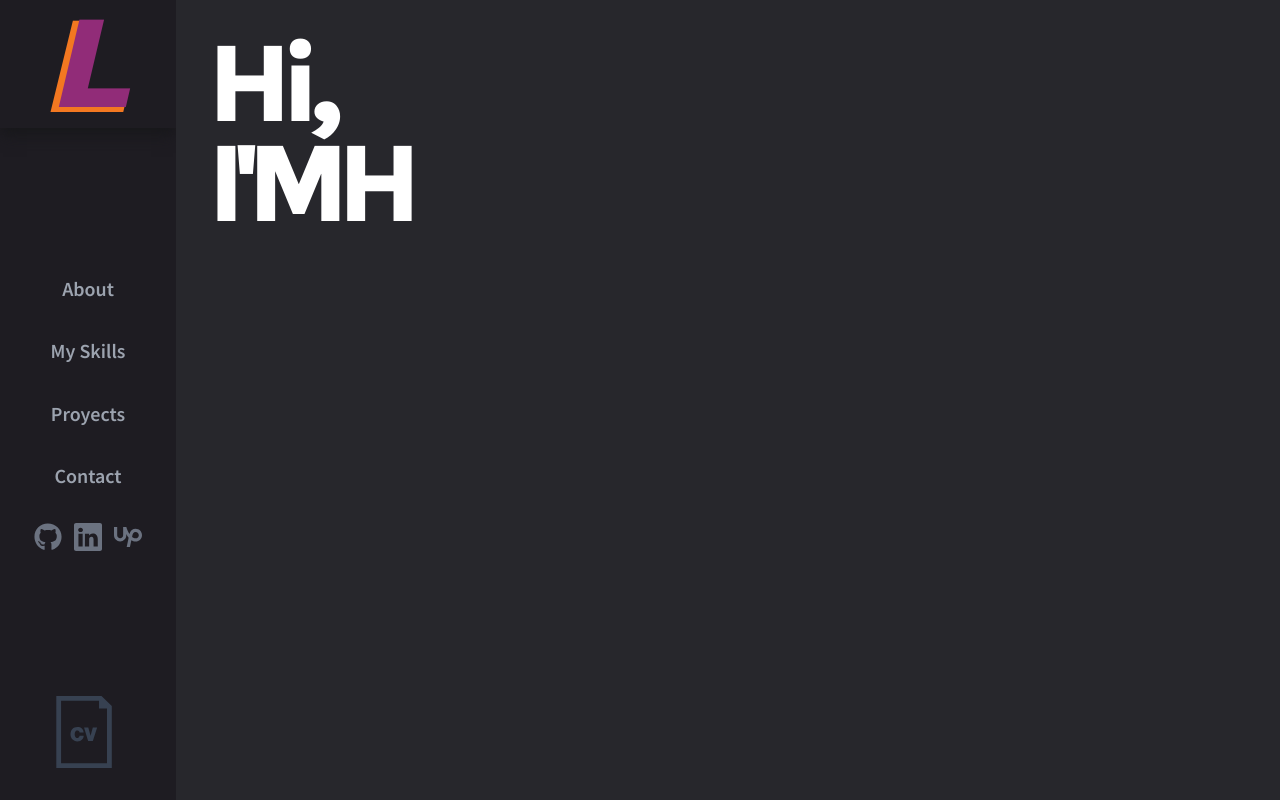
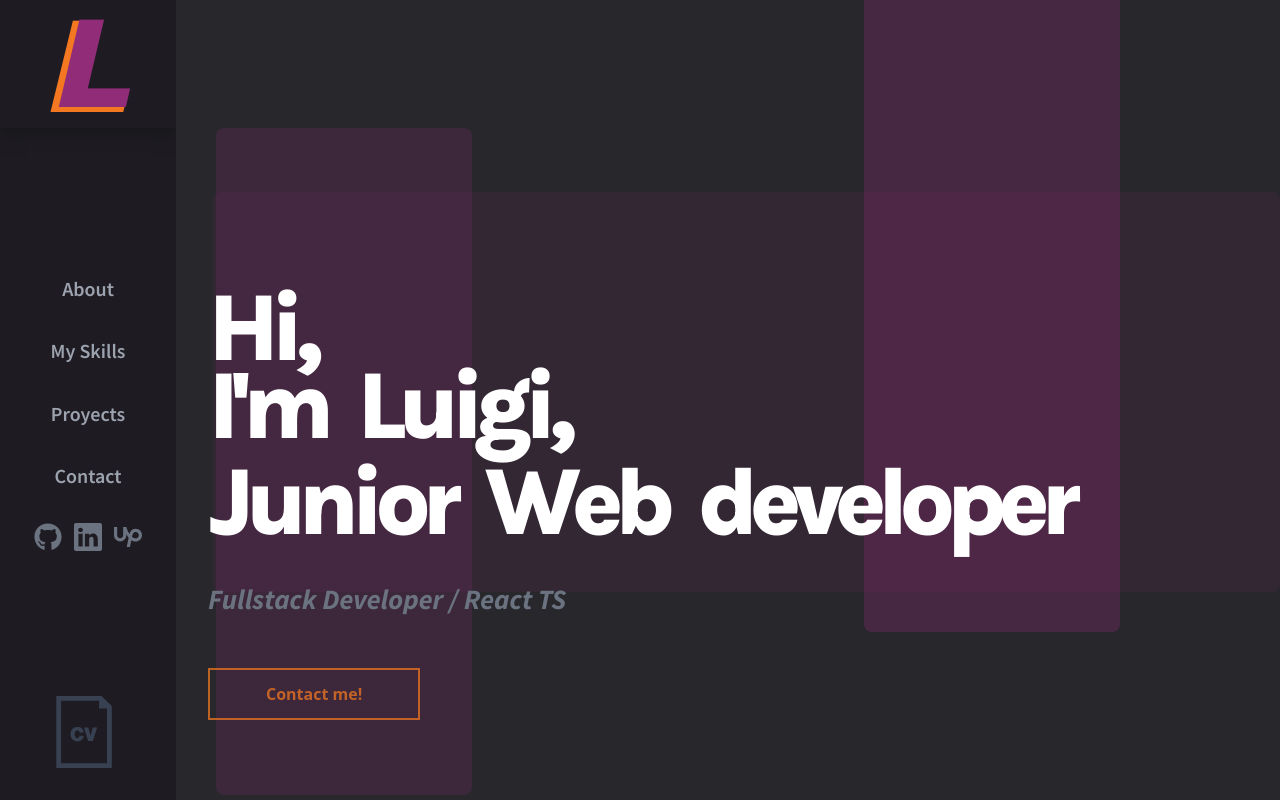
Before and after one commit to luigifgp/portfolio, a React (Create React App) app: page / in a window 1280 px wide. Built offline with nearby package versions, Linux system fonts and the light colour scheme; the HTML template or start-up script is replaced by a standard one.

Commit message:
home page & spme features more

```diff
--- a/src/App.tsx
+++ b/src/App.tsx
@@ -2,14 +2,14 @@ import React from 'react';
 import logo from './logo.svg';
 import './App.css';
 import SideBar from './components/Sidebar/Sidebar';
-import HomePage from './components/HomePage';
+import HomePage from './components/HomePage/HomePage';
 
 function App() {
   return (
     //TODO DARKMODE bg-slate-200 dark:
     <div className=" bg-DarkModelight ">
       <SideBar />
-      <div className="ml-52">
+      <div className="ml-16 xl:ml-52 transition-all">
         <HomePage />
       </div>
     </div>
--- a/src/components/HomePage.tsx
+++ /dev/null
@@ -1,37 +0,0 @@
-import React from 'react';
-
-
-function HomePage() {
-    return (
-      //TODO DARKMODE bg-slate-200 dark:
-      <div className=" ">
-        <div className="">
-          <span className="tracking-tighter text-9xl font-medium text-white ">
-            H
-          </span>
-          <span className="tracking-tighter text-9xl font-medium text-white ">
-            i
-          </span>
-          <span className="tracking-tighter text-9xl font-medium text-white ">
-            ,
-          </span>
-        </div>
-        <div className=" leading-8">
-          <span className=" text-9xl tracking-tighter font-medium text-white ">
-            I
-          </span>
-          <span className=" text-9xl tracking-tighter font-medium text-white ">
-            '
-          </span>
-          <span className=" text-9xl tracking-tighter font-medium text-white ">
-            M
-          </span>
-          <span className=" text-9xl tracking-tighter font-medium text-white ">
-            H
-          </span>
-        </div>
-      </div>
-    );
-}
-
-export default HomePage;
--- /dev/null
+++ b/src/components/HomePage/HomePage.tsx
@@ -0,0 +1,26 @@
+import React from 'react';
+import Presentation from './HomePage_Presentation';
+
+
+function HomePage() {
+    return (
+      //TODO DARKMODE bg-slate-200 dark:
+      <div className="grid">
+        <div className="justify-self-end mr-40 -mt-2 opacity-30 w-1/5 h-4/5 absolute bg-PurpleColor rounded-lg " />
+        <div className="justify-self-start ml-2 mt-32 opacity-20 w-1/5 h-5/6 absolute bg-PurpleColor rounded-lg " />
+        <div className="justify-self-end mt-48 opacity-10 w-10/12 h-2/4 absolute bg-PurpleColor rounded-lg " />
+        <div className="homepage">
+         <Presentation/>
+          <p className="mt-7 text-3x1 text-gray-500 italic">
+            Fullstack Developer / React TS
+          </p>
+
+          <button className="mt-12 animate-pulse  grid justify-self-start justify-start  pl-14 pr-14 p-3 text-OrangeColor border-OrangeColor font-bold border-2 hover:text-white hover:animate-none hover:bg-OrangeColor transition-all duration-700">
+            Contact me!
+          </button>
+        </div>
+      </div>
+    );
+}
+
+export default HomePage;
--- /dev/null
+++ b/src/components/HomePage/HomePage_Presentation.tsx
@@ -0,0 +1,53 @@
+import React,{MouseEvent, useState} from 'react';
+import Letter from './Letter';
+
+
+
+const Presentation = () => {
+
+
+
+    return (
+      <>
+        <div className="xl:text-5xl inline-block">
+          <Letter letter="H" className="" />
+          <Letter letter="i" className="" />
+          <Letter letter="," className="" />
+        </div>
+        <div className=" leading-3 ">
+          <Letter letter="I" className="" />
+          <Letter letter="'" className="" />
+          <Letter letter="m" className="" />
+          <Letter letter="L" className="pl-8" />
+          <Letter letter="u" className="" />
+          <Letter letter="i" className="" />
+          <Letter letter="g" className="" />
+          <Letter letter="i" className="" />
+          <Letter letter="," className="" />
+          <div className=" leading-none pt-4">
+            <Letter letter="J" className="" />
+            <Letter letter="u" className="" />
+            <Letter letter="n" className="" />
+            <Letter letter="i" className="" />
+            <Letter letter="o" className="" />
+            <Letter letter="r" className="" />
+            <Letter letter="W" className="pl-8" />
+            <Letter letter="e" className="" />
+            <Letter letter="b" className="" />
+            <Letter letter="d" className="pl-8" />
+            <Letter letter="e" className="" />
+            <Letter letter="v" className="" />
+            <Letter letter="e" className="" />
+            <Letter letter="l" className="" />
+            <Letter letter="o" className="" />
+            <Letter letter="p" className="" />
+            <Letter letter="e" className="" />
+            <Letter letter="r" className="" />
+
+          </div>
+        </div>
+      </>
+    );
+}
+
+export default Presentation;
--- /dev/null
+++ b/src/components/HomePage/Letter.tsx
@@ -0,0 +1,26 @@
+import react,{useState} from 'react';
+
+interface letter {
+    letter: string;
+    className: string;
+}
+
+const Letter = (letter: letter) => {
+  const [activeLetter, setActiveLetter] = useState<boolean>(false);
+
+  const active = activeLetter ? "animate-wiggle" : "";
+
+  return (
+    <span
+      onMouseEnter={() => setActiveLetter(!activeLetter)}
+      onMouseLeave={() =>  setTimeout(() => { setActiveLetter(!activeLetter); }, 900)}
+      className={
+        `inline-block tracking-tighter  text-8xl font-medium text-white hover:text-OrangeColor transition-all duration-75"
+          ${letter.className } ${active}`}
+    >
+      {letter.letter}
+    </span>
+  );
+};
+
+export default Letter;
--- a/src/components/Sidebar/Sidebar.tsx
+++ b/src/components/Sidebar/Sidebar.tsx
@@ -38,7 +38,7 @@ function  SideBar()  {
       {/* ToDo DarkMode bg-white dark */}
 
       <div
-        className={`grid w-44 h-screen  bg-DarkModeDark overflow-hidden transition-all duration-500 -translate-x-60  z-20 xl:translate-x-0 ${
+        className={`grid w-44 h-screen bg-DarkModeDark overflow-hidden transition-all duration-500 -translate-x-60  z-20 xl:translate-x-0 ${
           sidebar ? "translate-x-0" : "-translate-x-60"
         }`}
       >
@@ -53,7 +53,9 @@ function  SideBar()  {
               <li>
                 {/* ToDo DarkMode bg-white dark */}
                 <a href="#wq" className=" ">
-                  <p className="text-xl  ">{route.name}</p>
+                  <p className="text-xl  font-semibold ">
+                    {route.name}
+                  </p>
                 </a>
               </li>
             </ul>
--- a/src/index.css
+++ b/src/index.css
@@ -14,7 +14,7 @@
 
 }
 
-/* Sidebar */
+
 
 @layer components {
 
@@ -22,11 +22,17 @@
    @apply  bg-DarkModelight ;
 
   }
-
-
-
+  /* Sidebar */
   .icon_sidebar{
     @apply fill-gray-500 hover:fill-OrangeColor transition-all duration-500 hover:scale-110;
   }
 
+  /* homePage */
+  .homepage{
+    @apply grid pt-64 z-20;
+  }
+  .homepage span {
+
+  }
+
 }
--- a/tailwind.config.js
+++ b/tailwind.config.js
@@ -201,7 +201,36 @@ module.exports = {
       OrangeColor: "#F37821",
       PurpleColor: "#912C78",
     }),
-    extend: {},
+    extend: {
+      animation: {
+        wiggle: "rubberBand 1s both ",
+      },
+      keyframes: {
+        rubberBand: {
+          "0%": {
+            transform: "scale3d(1, 1, 1)",
+          },
+          "30%": {
+            transform: "scale3d(1.25, 0.75, 1)",
+          },
+          "40%": {
+            transform: "scale3d(0.75, 1.25, 1)",
+          },
+          "50%": {
+            transform: "scale3d(1.15, 0.85, 1)",
+          },
+          "65%": {
+            transform: "scale3d(.95, 1.05, 1)",
+          },
+          "75%": {
+            transform: "scale3d(1.05, .95, 1)",
+          },
+          "100%": {
+            transform: "scale3d(1, 1, 1)",
+          },
+        },
+      },
+    },
   },
   variants: {
     extend: {},
```
